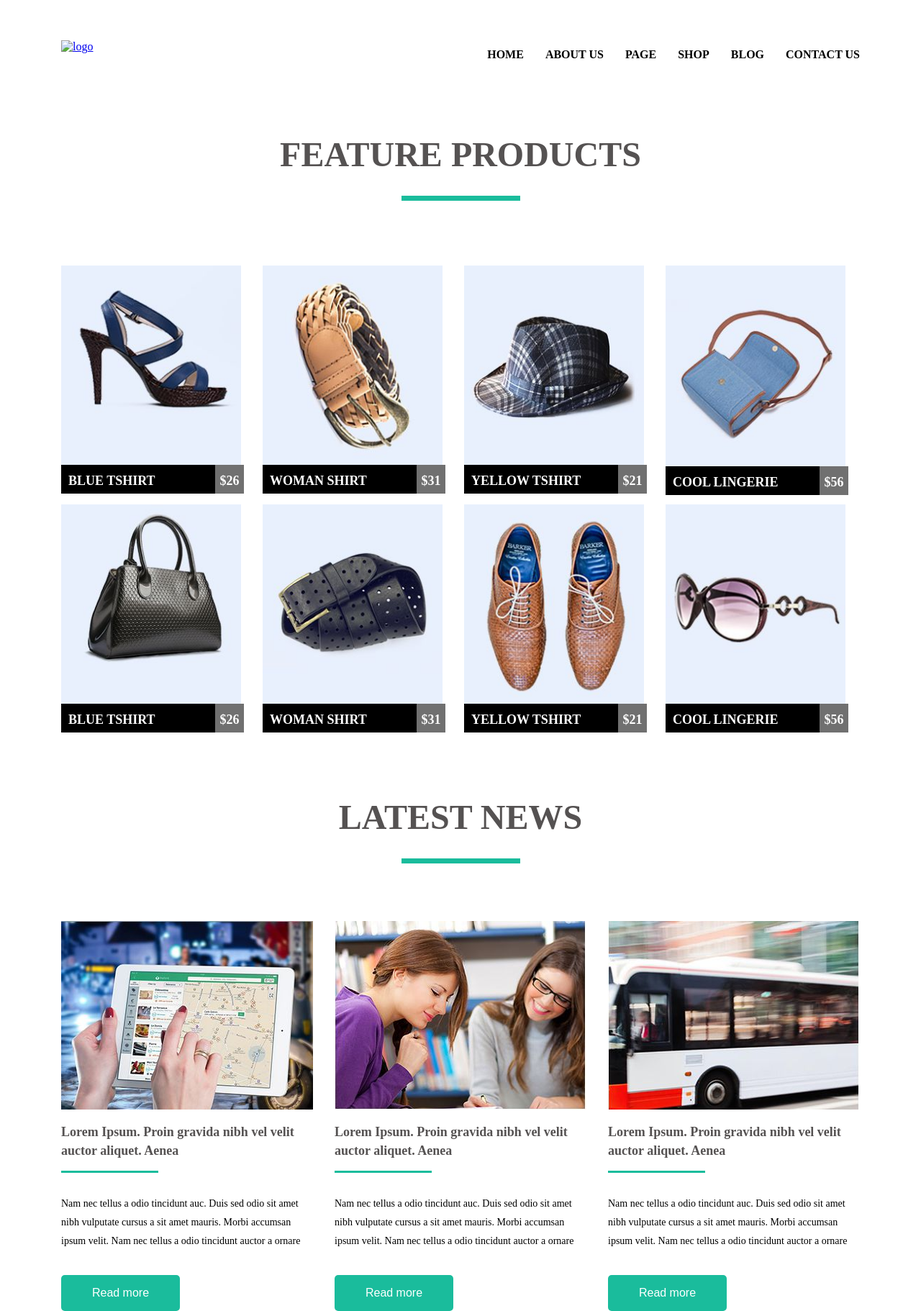
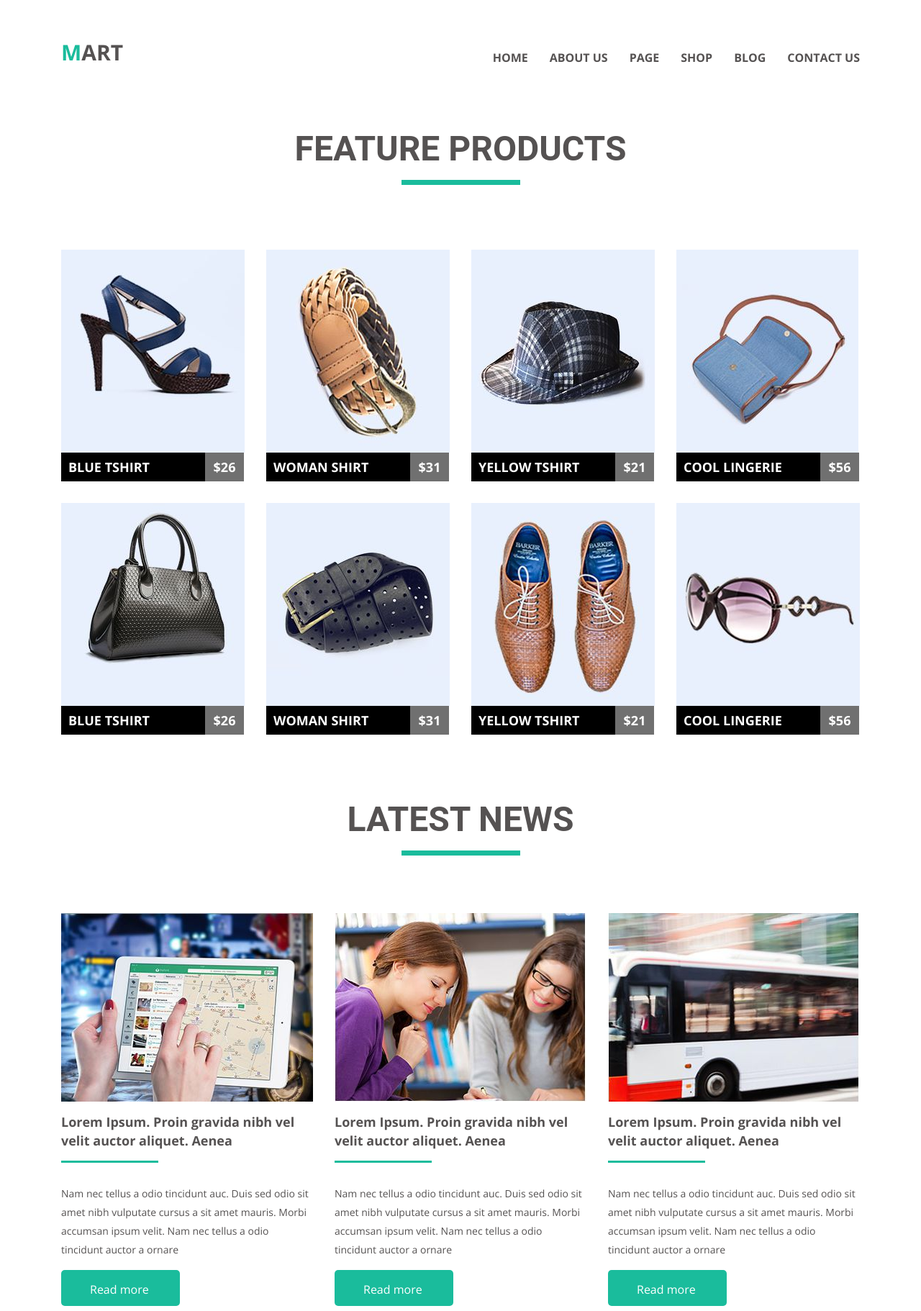
Before and after one commit to kravolya/goit-fe-course, a plain HTML site: page html-css/module 04/index.html in a window 1280 px wide. Shown: the whole page at 72% size. Drawn offline with nearby package versions, Linux system fonts and the light colour scheme.

Commit message:
homework4

```diff
--- a/html-css/modul 03/styles.css
+++ b/html-css/modul 03/styles.css
@@ -15,7 +15,7 @@
     line-height: 24px;
 }
 
-.contner {
+.container {
     width: 900px;
     margin: 0 auto;
 }
@@ -43,17 +43,17 @@
     vertical-align: middle;
 }
 
-.rrr {
+.site-navigation-item {
     display: inline-block;
 
 }
 
-.rrr:hover {
+.site-navigation-item:hover {
     color: #03a9f4;
 }
 
 
-.rrr:not(:last-child) {
+.site-navigation-item:not(:last-child) {
     margin-right: 110px;
 }
 
--- a/html-css/module 04/styles.css
+++ b/html-css/module 04/css/styles.css
@@ -2,18 +2,20 @@
 *::before,
 *::after {
     box-sizing: inherit;
+    margin: 0;
+    padding: 0;
 }
 img {
     display: block;
     max-width: 100%;
     height: auto;
 }
-.html {
+html {
     box-sizing: border-box;
 
 }
-.body{
-    font-family: 'Roboto Black', serif;
+body{
+    font-family: 'Open Sans', serif;
     font-size: 18px;
     line-height: 26px;
     color: #555252;
@@ -29,9 +31,10 @@ img {
     clear: both;
     max-width: 100%;
 }
-.main-header{
-    padding-top: 35px;
-    padding-bottom: 55px;
+.header-navigation{
+    padding-top: 36px;
+    padding-bottom: 104px;
+    font-size: 0;
 }
 .site-navigation{
 
@@ -40,16 +43,26 @@ img {
     font-size: 14px;
     float: right;
 }
-.products{
-    padding-top: 55px;
+
+.site-logo{
+   float: left;
+    font-size: 30px;
+    font-weight: 700;
+    text-transform: uppercase;
+    text-decoration: none;
+    color: #555252;
+    margin: 0;
+    padding: 0;
+
 }
-.site-logo{
-    display:inline-block;
+.site-logo::first-letter{
+    color: #1abc9c;
+
 }
-/* .site-logo a :hover,
-.site-navigation a :focus {
+.site-navigation a:hover,
+.site-navigation a:focus {
     color: teal;
-} */
+}
 
 
 .clearfix::after {
@@ -59,6 +72,7 @@ img {
     max-width: 100%;
 }
 .site-navigation-item{
+
     text-transform: uppercase;
     list-style: none;
     padding: 0;
@@ -68,12 +82,17 @@ img {
     float: left;
     line-height: 20px;
 }
+.site-navigation-item a {
+    text-decoration: none;
+    color: #555252;
+}
 
 .site-navigation-item:last-child{
     margin-right: 0;
 }
-.site-navigation-item:hover {
-    color: #03a9f4;
+.site-navigation-item a:hover,
+.site-navigation-item a:focus {
+    color:  #1abc9c;
 
 }
 /* .site-navigation-item:focus {
@@ -97,6 +116,7 @@ h2::after{
 
 }
  .main-title1{
+    font-family: 'Roboto', sans-serif;
      text-align: center;
      font-size: 48px;
      margin: 0 auto;
@@ -104,13 +124,14 @@ h2::after{
      padding: 0;
  }
  .list-products-item{
-     width: 250px;
-     height: 262px;
+     width: 255px;
+     height: 282px;
      list-style: none;
      float: left;
  }
- .list-products-item:hover .wrapper {
-    background-color: #1abc9c;
+ .list-products-item:hover .wrapper,
+ .list-products-item:focus .wrapper {
+    background-color: #1abc9c;;
  }
  .list-products-item:not(:nth-child(4n)) {
     margin-right: 30px;
@@ -125,28 +146,29 @@ margin-bottom: 70px;
      clear: both; }
 .item-name{
     font-size: 18px;
+    line-height: 40px;
     font-weight: 900;
     color:white;
     padding: 0;
     margin: 0;
     text-transform: uppercase;
     float: left;
-    padding-top: 12px;
     margin-left: 10px;
 
 }
 .item-price{
    height: 40px;
-   width: 40px;
+   width: 54px;
     color: white;
     background-color: rgba(255, 255, 255, 0.44);
     text-align: center;
     font-size: 18px;
+    line-height: 40px;
     font-weight: 900;
     margin: 0;
     padding: 0;
     float: right;
-    padding-top: 12px;
+
 
 
 }
@@ -163,6 +185,8 @@ margin-bottom: 70px;
 
 }
 .main-title2{
+    font-family: 'Roboto', sans-serif;
+    font-weight: 700;
     text-align: center;
     font-size: 48px;
     margin: 0 auto;
@@ -199,12 +223,14 @@ margin-bottom: 70px;
     background-color: #1abc9c;
 }
 .list-news-item-lozung{
+    margin-top: 15px;
     font-size: 18px;
     line-height: 26px;
     font-weight: 700;
     color: #555252;
 }
 .list-news-item-text{
+    margin-bottom: 15px;
     font-size: 14px;
     line-height: 26px;
 }
@@ -212,16 +238,18 @@ margin-bottom: 70px;
     margin-right: 0;
 }
 .button{
+    display: block;
     margin: 0;
-    padding: 0;
-    margin-top: 20px;
+    padding: 14px 40px;
+
     width: 165px;
     height: 50px;
     background-color: #1abc9c;
     color: white;
     font-size: 16px;
-    font: 'Roboto Black', serif;
-    text-align: center;
-    border: 1px;
+    font-family: 'Open Sans',serif;
+   font-weight: 300;
+
     border-radius: 5px;
+    text-decoration: none;
 }
--- a/html-css/module 04/index.html
+++ b/html-css/module 04/index.html
@@ -6,8 +6,9 @@
     <meta name="viewport" content="width=device-width, initial-scale=1.0">
     <meta http-equiv="X-UA-Compatible" content="ie=edge">
     <title>Homework04</title>
-    <link rel="stylesheet" href="./styles.css">
-    <link href="https://fonts.googleapis.com/css?family=Roboto&display=swap" rel="stylesheet">
+    <link rel="stylesheet" href="./css/normalize.css">
+    <link href="https://fonts.googleapis.com/css?family=Open+Sans:400,700&display=swap" rel="stylesheet">
+    <link rel="stylesheet" href="./css/styles.css">
 </head>
 
 <body>
@@ -15,19 +16,20 @@
 
     <div class="container">
         <h1 class="visually-hidden"></h1>
-        <header class="main-header">
-            <a href="#" class="site-logo"><img src="./img/mart.png" alt="logo" height="21px"
-                    width="78px"></a>
+        <header>
+            <nav class="header-navigation clearfix">
+            <a href="#" class="site-logo">mart</a>
             <ul class="site-navigation clearfix">
-                <li class="site-navigation-item">home</li>
-                <li class="site-navigation-item">about us</li>
-                <li class="site-navigation-item">page</li>
-                <li class="site-navigation-item">shop</li>
-                <li class="site-navigation-item">blog</li>
-                <li class="site-navigation-item">contact us</li>
+                <li class="site-navigation-item"><a href="#">home</a></li>
+                <li class="site-navigation-item"><a href="#">about us</a></li>
+                <li class="site-navigation-item"><a href="#">page</a></li>
+                <li class="site-navigation-item"><a href="#">shop</a></li>
+                <li class="site-navigation-item"><a href="#">blog</a></li>
+                <li class="site-navigation-item"><a href="#">contact us</a></li>
             </ul>
+        </nav>
+        </header>
 
-        </header>
         <main>
 
             <section class="products clearfix">
@@ -37,7 +39,7 @@
                         <a href="#"></a>
                         <img src="./img/product1.jpg" alt="some img" width="255px" height="282px">
                         <div class="wrapper clearfix">
-                            <p class="item-name">Blue Tshirt</p>
+                            <h3 class="item-name">Blue Tshirt</h3>
                             <p class="item-price">$26</p>
                         </div>
 
@@ -47,7 +49,7 @@
                         <a href="#"></a>
                         <img src="./img/product2.jpg" alt="some img" width="255px" height="282px">
                         <div class="wrapper clearfix">
-                            <p class="item-name">Woman shirt</p>
+                            <h3 class="item-name">Woman shirt</h3>
                             <p class="item-price">$31</p>
                         </div>
                     </li>
@@ -55,7 +57,7 @@
                         <a href="#"></a>
                         <img src="./img/product3.jpg" alt="some img" width="255px" height="282px">
                         <div class="wrapper clearfix">
-                            <p class="item-name">Yellow Tshirt</p>
+                            <h3 class="item-name">Yellow Tshirt</h3>
                             <p class="item-price">$21</p>
                         </div>
                     </li>
@@ -63,7 +65,7 @@
                         <a href="#"></a>
                         <img src="./img/product4.jpg" alt="some img" width="253px" height="282px">
                         <div class="wrapper clearfix">
-                            <p class="item-name">Cool lingerie</p>
+                            <h3 class="item-name">Cool lingerie</h3>
                             <p class="item-price">$56</p>
                         </div>
                     </li>
@@ -71,7 +73,7 @@
                         <a href="#"></a>
                         <img src="./img/product5.jpg" alt="some img" width="255px" height="282px">
                         <div class="wrapper clearfix">
-                            <p class="item-name">Blue Tshirt</p>
+                            <h3 class="item-name">Blue Tshirt</h3>
                             <p class="item-price">$26</p>
                         </div>
                     </li>
@@ -79,7 +81,7 @@
                         <a href="#"></a>
                         <img src="./img/product6.jpg" alt="some img6" width="255px" height="282px">
                         <div class="wrapper clearfix">
-                            <p class="item-name">Woman shirt</p>
+                            <h3 class="item-name">Woman shirt</h3>
                             <p class="item-price">$31</p>
                         </div>
                     </li>
@@ -87,7 +89,7 @@
                         <a href="#"></a>
                         <img src="./img/product7.jpg" alt="some img7" width="255px" height="282px">
                         <div class="wrapper clearfix">
-                            <p class="item-name">Yellow Tshirt</p>
+                            <h3 class="item-name">Yellow Tshirt</h3>
                             <p class="item-price">$21</p>
                         </div>
                     </li>
@@ -95,7 +97,7 @@
                         <a href="#"></a>
                         <img src="./img/product8.jpg" alt="some img8" width="255px" height="282px">
                         <div class="wrapper clearfix">
-                            <p class="item-name">Cool lingerie</p>
+                            <h3 class="item-name">Cool lingerie</h3>
                             <p class="item-price">$56</p>
                         </div>
                     </li>
@@ -116,7 +118,7 @@
                                 nibh
                                 vulputate cursus a sit amet mauris. Morbi accumsan ipsum velit.
                                 Nam nec tellus a odio tincidunt auctor a ornare </p>
-                            <button class="button">Read more</button>
+                                <a href="#"class="button">Read more</a>
                         </div>
                     </li>
                     <li class="list-news-item">
@@ -128,7 +130,7 @@
                                 nibh
                                 vulputate cursus a sit amet mauris. Morbi accumsan ipsum velit.
                                 Nam nec tellus a odio tincidunt auctor a ornare </p>
-                            <button class="button">Read more</button>
+                                <a href="#"class="button">Read more</a>
                         </div>
                     </li>
                     <li class="list-news-item">
@@ -140,7 +142,8 @@
                                 nibh
                                 vulputate cursus a sit amet mauris. Morbi accumsan ipsum velit.
                                 Nam nec tellus a odio tincidunt auctor a ornare </p>
-                            <button class="button">Read more</button>
+                            <a href="#"class="button">Read more</a>
+
                         </div>
                     </li>
 
```
Also changed, not shown: html-css/modul 03/index.html (+6 -6 lines), html-css/module 01-02/index.html (+2 -0 lines), html-css/module 04/css/normalize.css (added).
